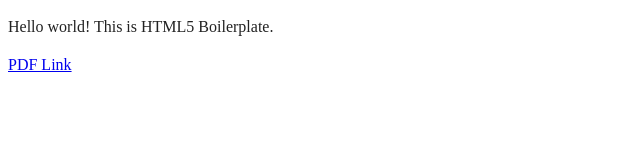
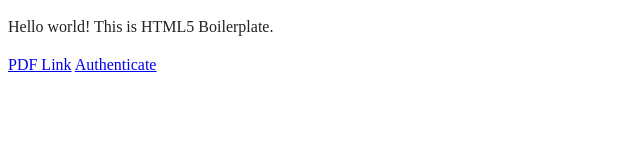
Before and after one commit to nicholas-ll/nicholas-ll.github.io, a plain HTML site: page index.html in a window 1280 px wide. Shown: the whole page, without its empty margins (0-640 px from the left). Drawn offline with Linux system fonts and the light colour scheme.

Commit message:
webauthn test

```diff
--- a/index.html
+++ b/index.html
@@ -27,6 +27,7 @@
   <!-- Add your site or application content here -->
   <p>Hello world! This is HTML5 Boilerplate.</p>
   <a href="all-domains-30-days.pdf">PDF Link</a>
+  <a href="#" onClick="auth(); return false;">Authenticate</a>
   <script src="js/app.js"></script>
 
 </body>
--- a/js/app.js
+++ b/js/app.js
@@ -0,0 +1,20 @@
+function auth() {
+    if (window.PublicKeyCredential) {
+        options =  {
+            publicKey: {
+              rp: { id: "nicholas-ll.github.io",
+                    name: "Web Test" },
+              user: { id: "1234",
+                      name: "user@example.com",
+                      displayName: "Web Test User" },
+              challenge: "3c91e721-6811-4b8c-aedc-5cfa2ae41121", //chosen by fair dice roll. guaranteed to be random
+              pubKeyCredParams: [ { type: "public-key", alg: -7 }],
+                      authenticatorSelection: {}
+            }
+          };
+
+        navigator.credentials.create(options);
+      } else {
+        alert("PublicKeyCredentials not supported");
+      }
+}
```
